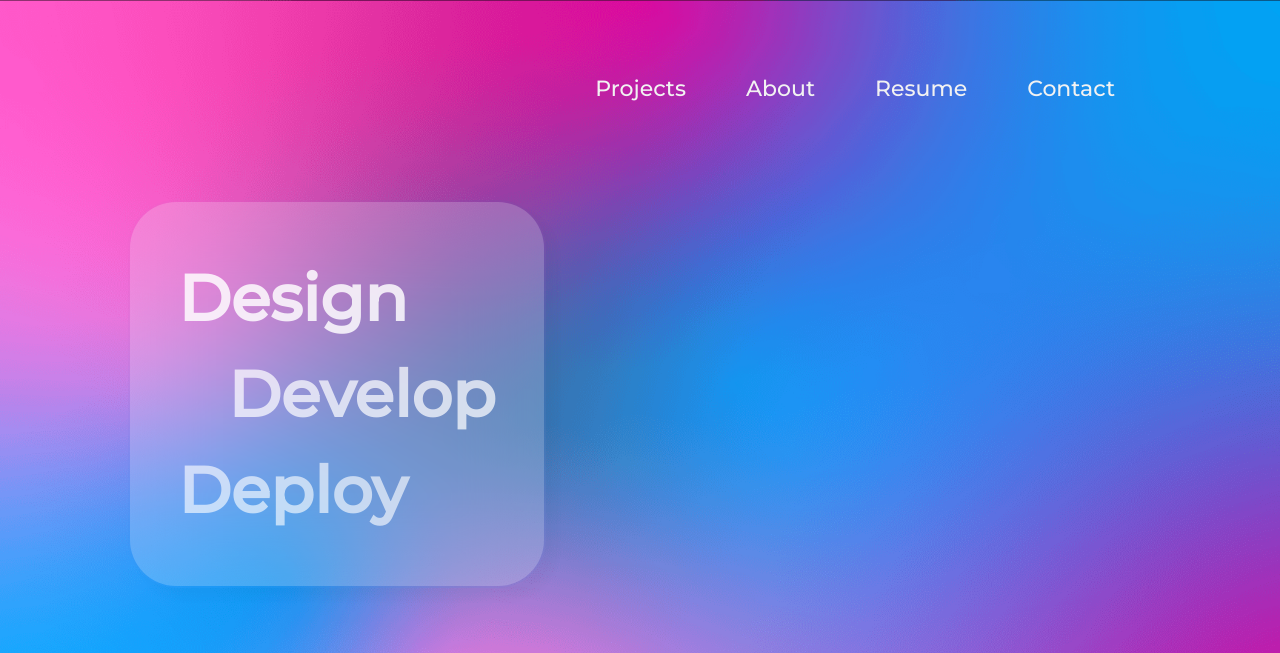
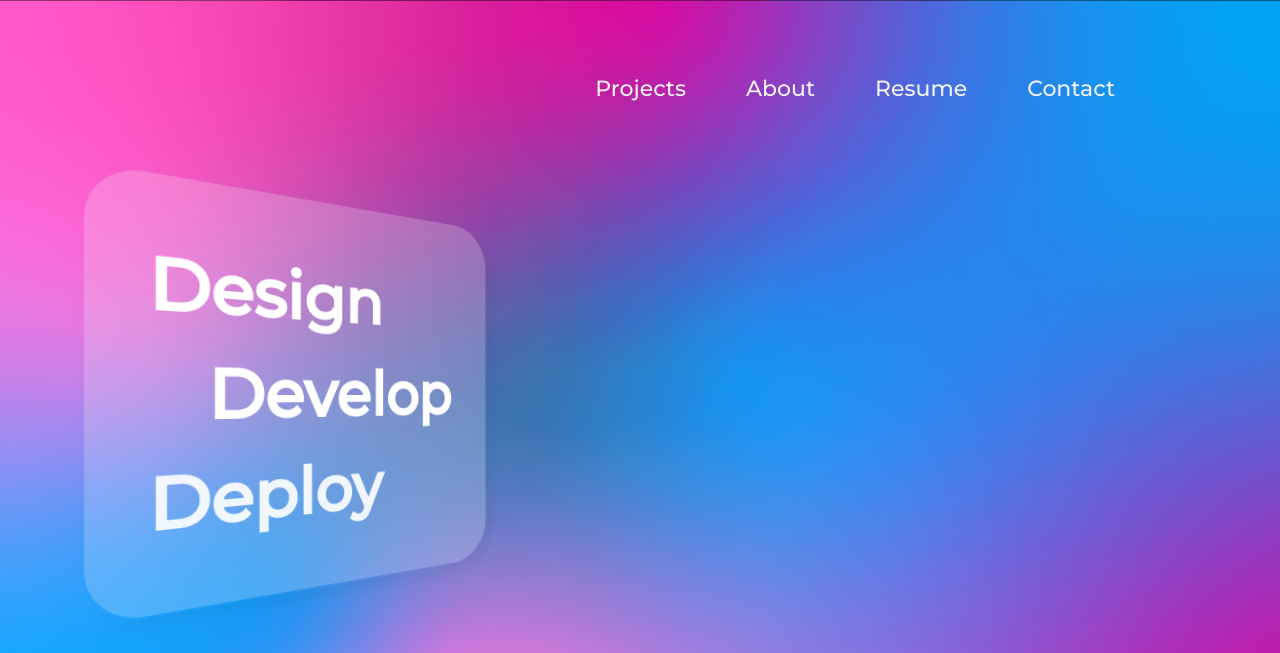
Before and after one commit to kwalorz/my_portfolio, a plain HTML site: page index.html in a window 1280 px wide. Shown: the top 653 px of the page. Drawn offline with Linux system fonts and the light colour scheme.

Commit message:
incorporating rotate and perspective attributes to CSS

```diff
--- a/css/style.css
+++ b/css/style.css
@@ -60,12 +60,12 @@ nav ul li a:hover {
   border-radius: 3rem;
   position: relative;
   top: 25%;
-  left: 10%;
+  left: 25%;
   z-index: 1;
   backdrop-filter: blur(40px);
   border: solid 2px transparent;
   background-clip: padding-box;
-  box-shadow: 10px 10px 10px rgba(46, 54, 68, 0.03);
+  box-shadow: 10px 10px 10px rgba(46, 54, 68, 0.05);
 }
 
 .header_glass h1 {
@@ -252,7 +252,7 @@ video {
 }
 
 .resume-btn {
-  padding: 1rem;
+  padding: 1rem 3rem;
   opacity: 0.8;
   border-radius: 20px;
   color: #ffff;
--- a/script.js
+++ b/script.js
@@ -1,17 +1,33 @@
 ///////////////////Header Animations////////////////////////////
 window.onload = function () {
   const headerGlass = document.querySelector(".header_glass");
-  const headerAnimation = document.querySelectorAll(".header_animation");
+  const headerText = document.querySelectorAll(".header_animation");
 
-  headerGlass.style.transform = "scale(1)";
-  headerGlass.style.transition = "all 1s ease-in-out";
+  const animation = () => {
+    const sequenceOne = function () {
+      headerGlass.style.transform = "scale(1)";
+      headerGlass.style.transition = "all .4s ease-in-out";
 
-  headerAnimation.forEach(function (seq, i) {
-    seq.style.transform = "translateX(0%)";
-    seq.style.transition = `all 1s ease-in-out ${i + 1}s`;
-    seq.style.animation = `fadeIn linear ${i + 6}s`;
-  });
+      headerText.forEach(function (seq, i) {
+        seq.style.transform = "translateX(0%)";
+        seq.style.transition = `all 1s ease-in-out ${i + 1}s`;
+        seq.style.animation = `fadeIn linear ${i + 3.5}s`;
+      });
+    };
+
+    const sequenceTwo = setTimeout(function () {
+      headerGlass.style.transform =
+        "translateX(-50%) perspective(400px) rotateY(20deg)";
+      headerGlass.style.transition = "all 1s ease-in-out";
+    }, 4000);
+
+    sequenceOne();
+    sequenceTwo();
+  };
+
+  animation();
 };
+
 /////////////////////Modal Windows////////////////////////////////
 
 const modalProjects = document.querySelector("#projects-section");
```
